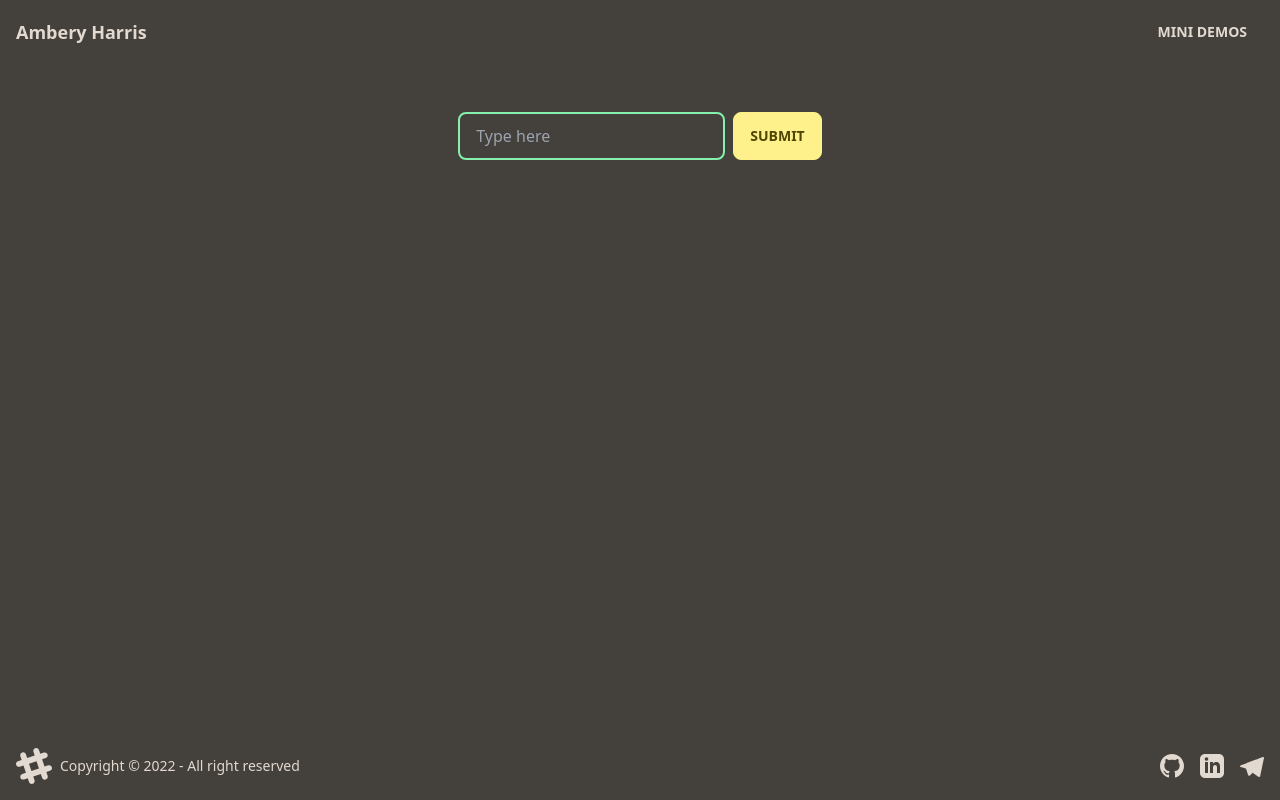
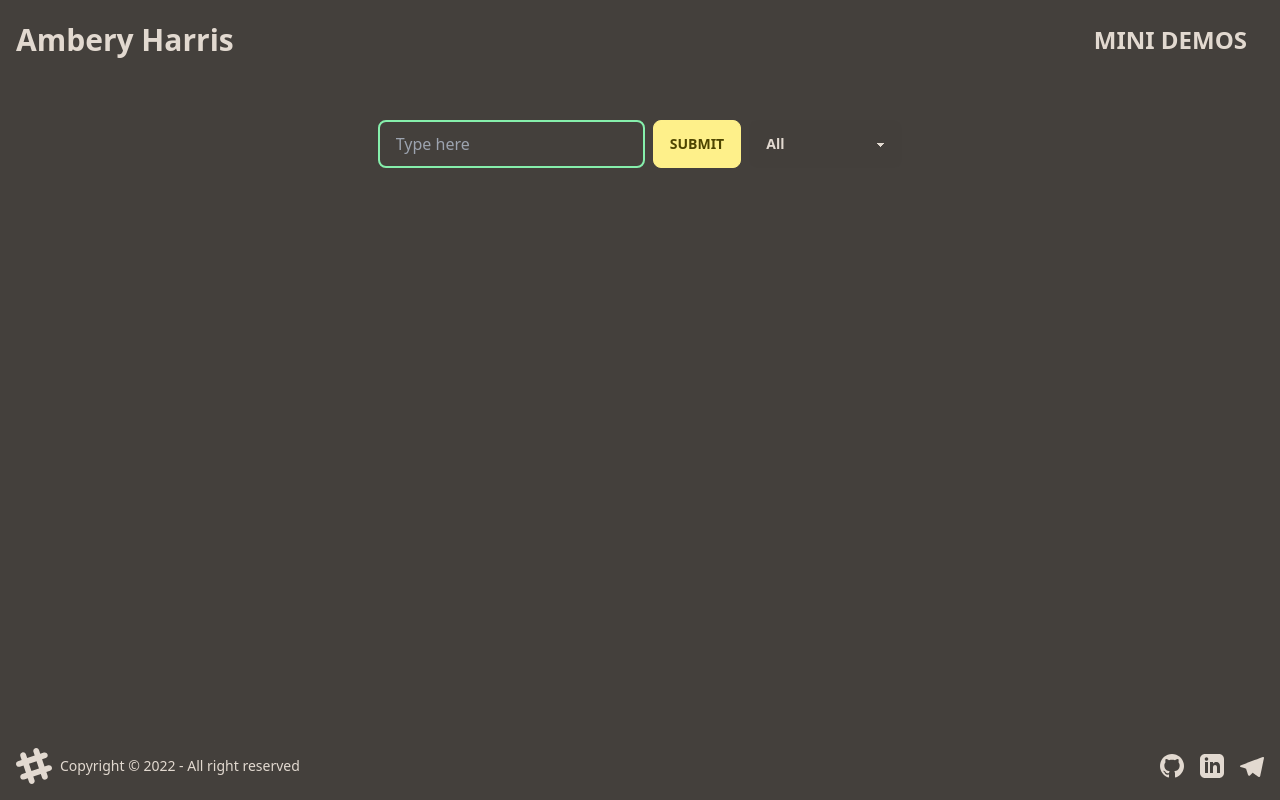
Before and after one commit to the-ham/NextPortfolio, a Next.js app: page /todo in a window 1280 px wide. Built offline with nearby package versions, Linux system fonts and the light colour scheme.

Commit message:
implemented filter based on todo status
1. learned useEffect, using it to update the todo list when ever the filter state changes or when a new todo is created

```diff
--- a/components/Navbar.tsx
+++ b/components/Navbar.tsx
@@ -3,14 +3,14 @@ import Link from 'next/link';
 
 const Navbar = () => {
   return (
-    <div className="navbar z-50 bg-none">
+    <div className="navbar z-50 bg-none mt-2">
       <div className="flex-1 px-2 lg:flex-none">
-        <Link href="/" className="text-lg font-bold">Ambery Harris</Link>
+        <Link href="/" className="text-3xl font-bold">Ambery Harris</Link>
       </div>
       <div className="flex justify-end flex-1 px-2">
         <div className="flex items-stretch">
           <div className="dropdown dropdown-end">
-            <label tabIndex={0} className="btn btn-ghost hover:btn-primary rounded-btn">
+            <label tabIndex={0} className="btn btn-ghost hover:btn-primary rounded-btn text-2xl">
               Mini demos
             </label>
             <ul
--- a/components/ToDo/TodoForm.tsx
+++ b/components/ToDo/TodoForm.tsx
@@ -1,6 +1,13 @@
 import React from "react";
 
-const TodoForm = ({ todos, setTodos, inputText, setInputText }: any) => {
+const TodoForm = ({
+  todos,
+  setTodos,
+  inputText,
+  setInputText,
+  setFilter,
+  filter
+}: any) => {
   // instead of passing in "props", we shortcut by destructuring it and only passing in the "setInputText" prop
 
   // stuff in here is executed every time handleInput is called
@@ -18,6 +25,10 @@ const TodoForm = ({ todos, setTodos, inputText, setInputText }: any) => {
       ]);
       setInputText("");
     }
+  };
+
+  const handleFilter = (e: any) => {
+    setFilter(e.target.value);
   };
 
   return (
@@ -40,6 +51,14 @@ const TodoForm = ({ todos, setTodos, inputText, setInputText }: any) => {
           </button>
         </div>
       </form>
+      <select
+        onChange={handleFilter}
+        className="select select-ghost max-w-xs ml-2"
+      >
+        <option value="All">All</option>
+        <option value="Completed">Completed</option>
+        <option value="Uncompleted">Uncompleted</option>
+      </select>
     </>
   );
 };
--- a/components/ToDo/TodoList.tsx
+++ b/components/ToDo/TodoList.tsx
@@ -1,11 +1,11 @@
 import React from 'react'
 import Todo from './Todo'
 
-const TodoList = ({todos, setTodos}: any) => {
+const TodoList = ({todos, setTodos, filteredList}: any) => {
 
   return (
     <div>
-      {todos.map((todo: any) => (
+      {filteredList.map((todo: any) => (
         // We need to pass the props of each todo into the corresponding todo component:
         // id -> for selecting the correct todo for checking or deletion
         // completed -> so that we can flip the completed status in the check handler
--- a/pages/todo.tsx
+++ b/pages/todo.tsx
@@ -1,4 +1,4 @@
-import React, { useState } from "react";
+import React, { useState, useEffect } from "react";
 import type { NextPage } from "next";
 import TodoForm from "../components/ToDo/TodoForm";
 import TodoList from "../components/ToDo/TodoList";
@@ -11,6 +11,29 @@ const Todo: NextPage = () => {
   }
   const [inputText, setInputText] = useState("");
   const [todos, setTodos] = useState([]);
+  const [filter, setFilter] = useState("All");
+  const [filteredList, setFilteredList] = useState([]);
+
+  // This useEffect basically runs handleFilteredList every time either 'todos' or 'filter' are updated
+  useEffect(() => {
+    handleFilteredList();
+  }, [todos, filter])
+
+  // This function basically creates a filtered list of todos based on their completed-ness,
+  // and that filtered list is passed as the filteredList prop to the todoList component, which renders it
+  const handleFilteredList = () => {
+    switch (filter) {
+      case "Completed":
+        setFilteredList(todos.filter((todo: any) => todo.completed === true));
+        break;
+      case "Uncompleted":
+        setFilteredList(todos.filter((todo: any) => todo.completed === false));
+        break;
+      default:
+        setFilteredList(todos);
+        break;
+    }
+  };
 
   return (
     <>
@@ -24,10 +47,15 @@ const Todo: NextPage = () => {
           setTodos={setTodos}
           inputText={inputText}
           setInputText={setInputText}
+          setFilter={setFilter}
         />
       </div>
       <div className="container mx-auto mt-8 flex flex-column justify-center">
-        <TodoList todos={todos} setTodos={setTodos} />
+        <TodoList
+          todos={todos}
+          setTodos={setTodos}
+          filteredList={filteredList}
+        />
       </div>
     </>
   );
```
